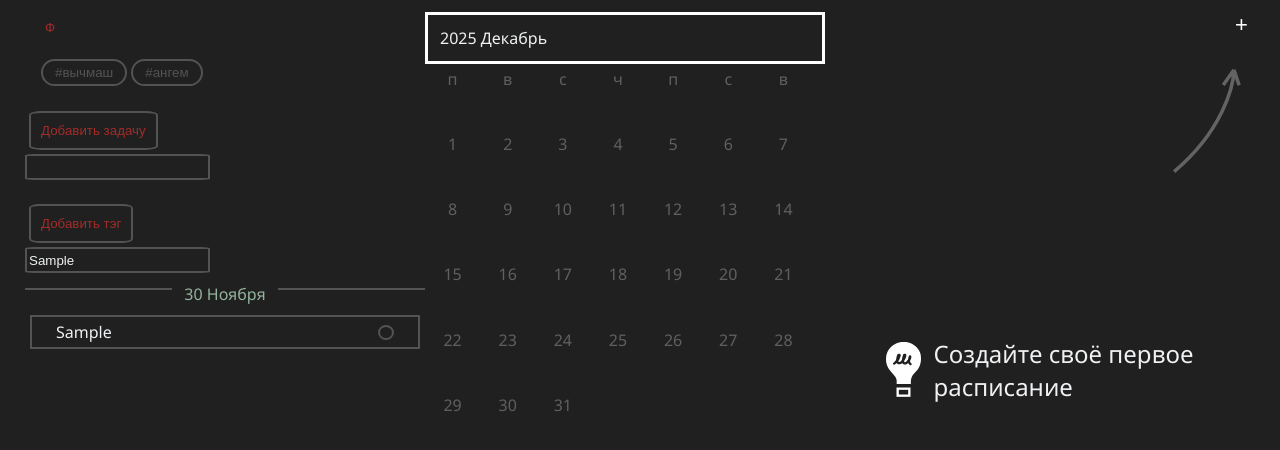
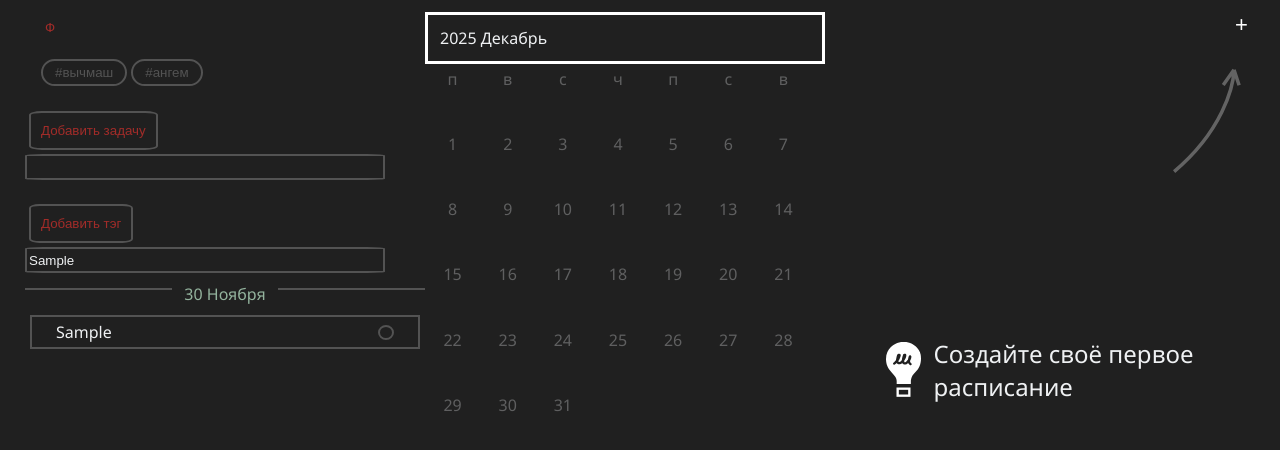
Before and after one commit to kidyur/task-manager, a plain HTML site: page index.html in a window 1280 px wide. Both pictures are taken after typing "Sample", "Sample" into the empty fields and a click on the button "Добавить задачу". Drawn offline with Linux system fonts and the light colour scheme.

Commit message:
more fixics

```diff
--- a/index.html
+++ b/index.html
@@ -21,7 +21,7 @@
         <button id="tasks-page__add-task-btn" class="default-btn">
             Добавить задачу
         </button>
-        <input id="tasks-page__task-name-input" class="tasks-page__input" autocomplete="off"></input>
+        <input id="tasks-page__task-name-input" class="tasks-page__input" autocomplete="off" maxlength=60></input>
         <div style="height: 20px"></div>
         <button id="tasks-page__add-tag-button" class="default-btn">
             Добавить тэг
--- a/scripts/tasks/taskList.mjs
+++ b/scripts/tasks/taskList.mjs
@@ -43,8 +43,7 @@ class TaskList {
             this.addTag();
         });
         this.addTaskButton.addEventListener('click', () => {
-            new Task().init(this.taskNameInput.value, new Date(DateData.chosenYear, DateData.chosenMonth-1, DateData.chosenDay));
-            this.taskNameInput.value = '';
+            this.addTask();
         });
         this.filterButton.addEventListener('click', () => {
             this.filter();
@@ -107,6 +106,13 @@ class TaskList {
         }
     }
 
+    static addTask() {
+        if (this.taskNameInput.value != '') {
+            new Task().init(this.taskNameInput.value, new Date(DateData.chosenYear, DateData.chosenMonth-1, DateData.chosenDay));
+            this.taskNameInput.value = '';
+        }
+    }
+
     static addTag() {
         if (this.tagInput.value != '') {
             for (let t of this.tags) {
--- a/styles/tasks_page.css
+++ b/styles/tasks_page.css
@@ -100,5 +100,6 @@
     border: 2px var(--fg-color) solid;
     background-color: unset;
     height: 20px;
+    width: calc(100% - 2 * var(--padding-big));
     color: var(--font-main-color);
 }
```
